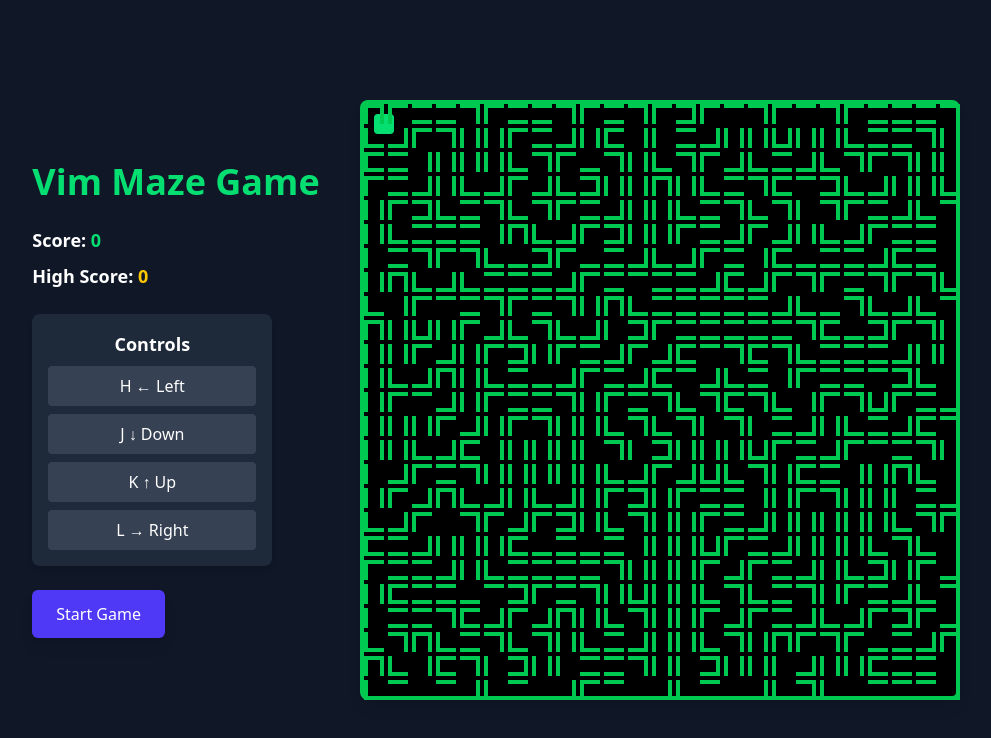
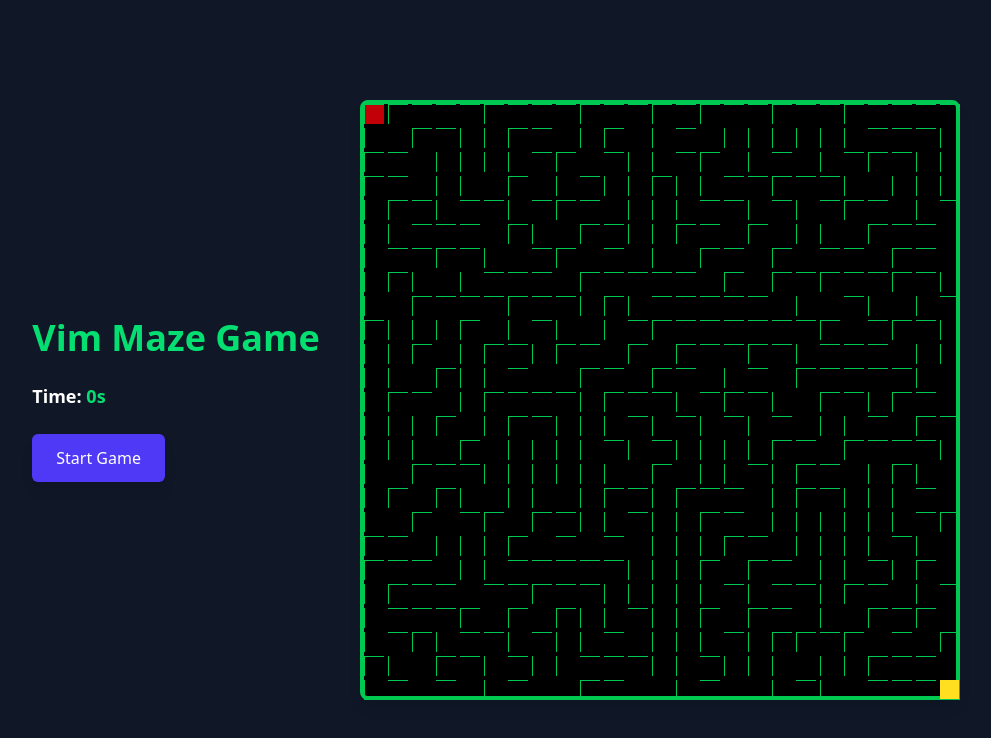
Before and after one commit to Suryadeep36/vim-arena, a Next.js app: page /games/maze in a window 1280 px wide. Shown: the top 738 px of the page, without its empty margins (144-1135 px from the left). Built offline with nearby package versions, Linux system fonts and the light colour scheme.

Commit message:
snake game working perfectly done

```diff
--- a/src/app/games/maze/mazeGenerator.ts
+++ b/src/app/games/maze/mazeGenerator.ts
@@ -46,7 +46,7 @@ export type Grid = {
 
     function createMaze(i: number, j: number) {
       isVisited[i][j] = true;
-      let directions = [...options].sort(() => Math.random() - 0.5); // Shuffle directions
+      let directions = [...options].sort(() => Math.random() - 0.5);
 
       for (const [di, dj] of directions) {
         let newI = i + di;
--- a/src/app/games/maze/page.tsx
+++ b/src/app/games/maze/page.tsx
@@ -4,170 +4,102 @@ import { useEffect, useState } from "react";
 import { generateMaze, Grid } from "./mazeGenerator";
 
 export default function SnakeGame() {
-    const [score, setScore] = useState(0);
-    const [highScore, setHighScore] = useState(0);
+    const [time, setTime] = useState(0);
+    const [bestTime, setBestTime] = useState<number | null>(null);
     const [isGameRunning, setIsGameRunning] = useState(false);
     const [gridArray, setGridArray] = useState<Grid[][]>([]);
     type Position = { x: number; y: number };
-    type Food = { x: number; y: number; isCaptured: boolean };
-    type Wall = { x: number; y: number };
+    const [player, setPlayer] = useState<Position>({ x: 0, y: 0 });
 
-    const [snake, setSnake] = useState<Position[]>([{ x: 10, y: 10 }]);
-    const [foodPosition, setFoodPosition] = useState<Food>({
-        x: 50,
-        y: 50,
-        isCaptured: false,
-    });
-    const [direction, setDirection] = useState<string>("right");
-    const [walls, setWalls] = useState<Wall[]>([]);
-
-    const validatePosition = (pos: number) => (pos < 10 ? 580 : pos > 580 ? 10 : pos);
-
-    const getRandomNumber = (min: number, max: number) =>
-        Math.round(Math.random() * (max - min) + min) * 10;
+    useEffect(() => {
+        let timer: NodeJS.Timeout;
+        if (isGameRunning) {
+            setTime(0);
+            timer = setInterval(() => {
+                setTime((prevTime) => prevTime + 1);
+            }, 1000);
+        }
+        return () => clearInterval(timer);
+    }, [isGameRunning]);
 
     const handleKey = (e: KeyboardEvent) => {
         if (!isGameRunning) return;
         const key = e.key.toLowerCase();
-        if (key === "h" && direction !== "right") setDirection("left");
-        else if (key === "j" && direction !== "up") setDirection("down");
-        else if (key === "k" && direction !== "down") setDirection("up");
-        else if (key === "l" && direction !== "left") setDirection("right");
+        if (key === "h" && player.y - 1 >= 0 && !gridArray[player.x][player.y].left) {
+            player.y = player.y - 1;
+        } else if (key === "l" && player.y + 1 <= 24 && !gridArray[player.x][player.y].right) {
+            player.y = player.y + 1;
+        } else if (key === "k" && player.x - 1 >= 0 && !gridArray[player.x][player.y].top) {
+            player.x = player.x - 1;
+        } else if (key === "j" && player.x + 1 <= 24 && !gridArray[player.x][player.y].bottom) {
+            player.x = player.x + 1;
+        }
+        movePlayer();
     };
 
-    const moveSnake = () => {
-        if (!isGameRunning) return;
-
-        setSnake((prev) => {
-            let newHead = { ...prev[0] };
-
-            if (direction === "left") newHead.x = validatePosition(newHead.x - 10);
-            if (direction === "right") newHead.x = validatePosition(newHead.x + 10);
-            if (direction === "up") newHead.y = validatePosition(newHead.y - 10);
-            if (direction === "down") newHead.y = validatePosition(newHead.y + 10);
-
-            let newSnake = [newHead, ...prev];
-
-            if (newHead.x === foodPosition.x && newHead.y === foodPosition.y) {
-                setScore((prevScore) => prevScore + 1);
-                addFood();
-                addWall();
-            } else {
-                newSnake.pop();
+    const movePlayer = () => {
+        setPlayer({ x: player.x, y: player.y });
+        if (player.x === 24 && player.y === 24) {
+            endGame();
         }
-
-            const isGameOver = walls.some((wall) => newHead.x === wall.x && newHead.y === wall.y);
-            if (isGameOver) {
-                resetGame();
-                return prev;
-            }
-
-            return newSnake;
-        });
     };
 
-    const addFood = () => {
-        setFoodPosition({
-            x: getRandomNumber(1, 58),
-            y: getRandomNumber(1, 58),
-            isCaptured: false,
-        });
-    };
-
-    const addWall = () => {
-        const newWall: Wall = {
-            x: getRandomNumber(1, 58),
-            y: getRandomNumber(1, 58),
-        };
-        setWalls((prev) => [...prev, newWall]);
+    const endGame = () => {
+        setIsGameRunning(false);
+        setBestTime((prev) => (prev === null || time < prev ? time : prev));
     };
 
     const resetGame = () => {
         setIsGameRunning(false);
-        setHighScore((prev) => Math.max(prev, score));
-        setScore(0);
-        setSnake([{ x: 10, y: 10 }]);
-        setWalls([]);
-        setDirection("right");
-        addFood();
+        setTime(0);
+        setPlayer({ x: 0, y: 0 });
     };
 
     const startGame = () => {
+        resetGame();
         setIsGameRunning(true);
-        setScore(0);
-        setSnake([{ x: 10, y: 10 }]);
-        setWalls([]);
-        setDirection("right");
-        addFood();
     };
 
     useEffect(() => {
         window.addEventListener("keydown", handleKey);
-        const interval = setInterval(moveSnake, 100);
-        setGridArray(generateMaze())
+        if (!isGameRunning) {
+            setGridArray(generateMaze());
+        }
         return () => {
             window.removeEventListener("keydown", handleKey);
-            clearInterval(interval);
         };
-    }, [direction, isGameRunning]);
+    }, [isGameRunning]);
 
     return (
         <div className="min-h-screen bg-gray-900 text-white flex flex-col md:flex-row items-center justify-center p-6 space-y-8 md:space-y-0 md:space-x-10">
             <div className="flex flex-col space-y-6 items-center md:items-start">
-                <h1 className="text-3xl md:text-4xl font-bold text-green-400">
-                    Vim Maze Game
-                </h1>
-
+                <h1 className="text-3xl md:text-4xl font-bold text-green-400">Vim Maze Game</h1>
                 <div className="text-lg font-semibold space-y-2 text-center md:text-left">
-                    <p>
-                        Score: <span className="text-green-400">{score}</span>
-                    </p>
-                    <p>
-                        High Score: <span className="text-yellow-400">{highScore}</span>
-                    </p>
+                    <p>Time: <span className="text-green-400">{time}s</span></p>
+                    {bestTime !== null && <p>Best Time: <span className="text-yellow-400">{bestTime}s</span></p>}
                 </div>
-
-                <div className="p-4 bg-gray-800 rounded-lg shadow-md w-60 text-center">
-                    <h2 className="text-lg font-semibold mb-2">Controls</h2>
-                    <div className="grid grid-cols-3 gap-2">
-                        <div className="p-2 bg-gray-700 rounded col-span-3">H ← Left</div>
-                        <div className="p-2 bg-gray-700 rounded col-span-3">J ↓ Down</div>
-                        <div className="p-2 bg-gray-700 rounded col-span-3">K ↑ Up</div>
-                        <div className="p-2 bg-gray-700 rounded col-span-3">L → Right</div>
-                    </div>
-                </div>
-
                 <button
                     className="px-6 py-3 bg-indigo-600 text-white rounded-md shadow-lg hover:bg-indigo-500"
-                    onClick={startGame}
+                    onClick={isGameRunning ? resetGame : startGame}
                 >
                     {isGameRunning ? "Restart Game" : "Start Game"}
                 </button>
             </div>
-
             <div className="relative w-[600px] h-[600px] bg-black border-4 border-green-500 rounded-lg shadow-lg">
-                {snake.map((segment, index) => (
-                    <div
-                        key={index}
-                        className="absolute bg-green-400 w-5 h-5 rounded"
-                        style={{ left: segment.x, top: segment.y }}
-                    />
-                ))}
                 {gridArray.map((row, i) =>
                     row.map((cell, j) => (
                         <div
                             key={`${i}-${j}`}
-            className={`absolute w-5 h-5 border-green-500`}
+                            className={`absolute w-5 h-5 ${i == player.x && j == player.y ? "bg-red-700" : i == 24 && j == 24 ? "bg-yellow-300" : ""} border-green-500`}
                             style={{ left: j * 24, top: i * 24 }}
                         >
-            {cell.top && <div className="absolute top-0 left-0 w-full border-t-4 border-green-500" />}
-            {cell.bottom && <div className="absolute bottom-0 left-0 w-full border-b-4 border-green-500" />}
-            {cell.left && <div className="absolute top-0 left-0 h-full border-l-4 border-green-500" />}
-            {cell.right && <div className="absolute top-0 right-0 h-full border-r-4 border-green-500" />}
+                            {cell.top && <div className="absolute top-0 left-0 w-full border-t-1 border-green-500" />}
+                            {cell.bottom && (i < row.length - 1 ? !gridArray[i+1][j].top : true) && <div className="absolute bottom-0 left-0 w-full border-b-1 border-green-500" />}
+                            {cell.left && <div className="absolute top-0 left-0 h-full border-l-1 border-green-500" />}
+                            {cell.right && (j < row.length - 1 ? !gridArray[i][j+1].left : true) && <div className="absolute top-0 right-0 h-full border-r-1 border-green-500" />}
                         </div>
                     ))
                 )}
-
             </div>
         </div>
     );
```
Lines whose indentation alone changed are shown as unchanged.
